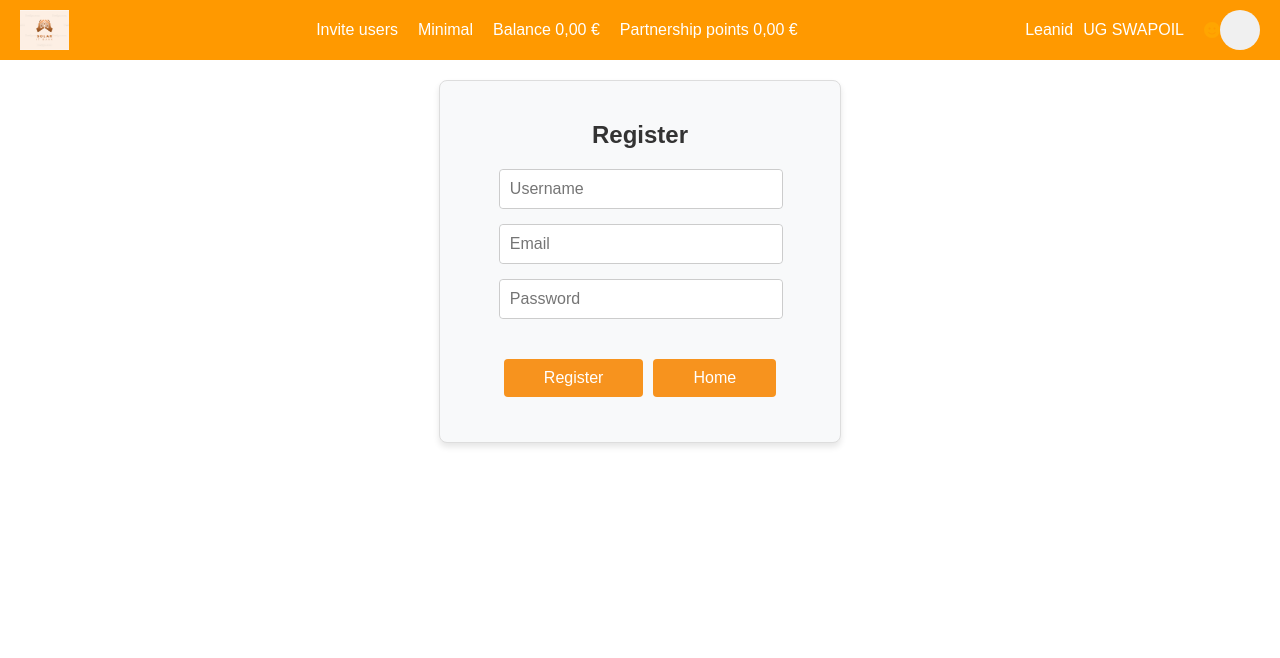
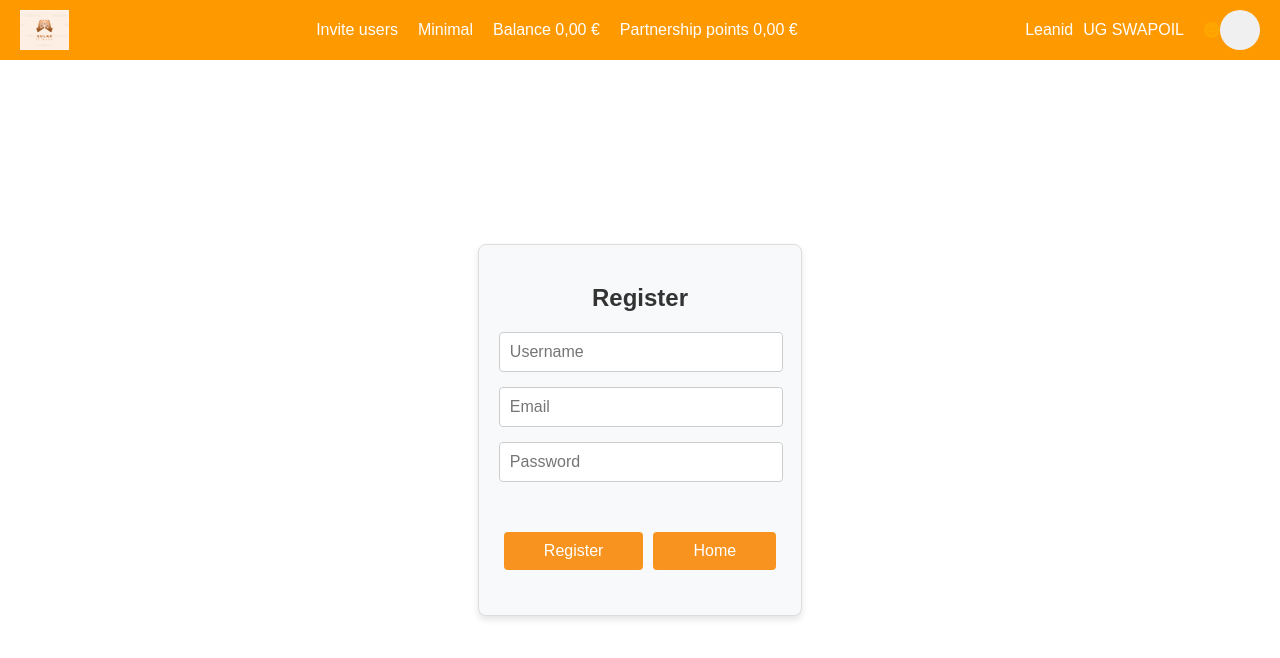
Before and after one commit to Solarpaletten/npmfr, a React (Create React App) app: page /register in a window 1280 px wide. Shown: the top 658 px of the page. Built offline with nearby package versions, Linux system fonts and the light colour scheme.

Commit message:
fix: fixed small issues with styles

```diff
--- a/src/components/Error/index.module.css
+++ b/src/components/Error/index.module.css
@@ -1,5 +1,5 @@
 .error_plug {
-  height: 20px;
+  height: 30px;
 }
 
 .error {
@@ -11,4 +11,5 @@
   display: flex;
   justify-content: center;
   align-items: center;
+  padding: 2px;
 }
--- a/src/components/Form/index.jsx
+++ b/src/components/Form/index.jsx
@@ -3,7 +3,7 @@ import React from 'react';
 import styles from './index.module.css';
 
 function Form({ children }) {
-  return <div className={styles.form}>{children}</div>
+  return <div className={styles.container_form}><div className={styles.form}>{children}</div></div>
 }
 
 export default Form;
--- a/src/components/Form/index.module.css
+++ b/src/components/Form/index.module.css
@@ -1,3 +1,10 @@
+.container_form {
+  display: flex;
+  justify-content: center;
+  align-items: center;
+  height: calc(100vh - 100px);
+}
+
 .form {
   display: flex;
   flex-direction: column;
@@ -5,7 +12,7 @@
   justify-content: center;
   max-width: 400px;
   margin: 0 auto;
-  padding: 20px 0 40px;
+  padding: 20px 20px 40px;
   background-color: #f8f9fa;
   border: 1px solid #ddd;
   border-radius: 8px;
--- a/src/components/Home/index.module.css
+++ b/src/components/Home/index.module.css
@@ -3,23 +3,5 @@
     flex-direction: column;
     align-items: center;
     justify-content: center;
-    height: 100vh;
+    height: calc(100vh - 100px);
 }
-
-.container_button:first-child {
-    margin-right: 10px;
-}
-
-.container_button {
-    padding: 10px 20px;
-    font-size: 1rem;
-    color: #fff;
-    background-color: #ff9900;
-    border: none;
-    border-radius: 5px;
-    cursor: pointer;
-}
-
-.container_button:hover {
-    background-color: #df8600;
-}
```
